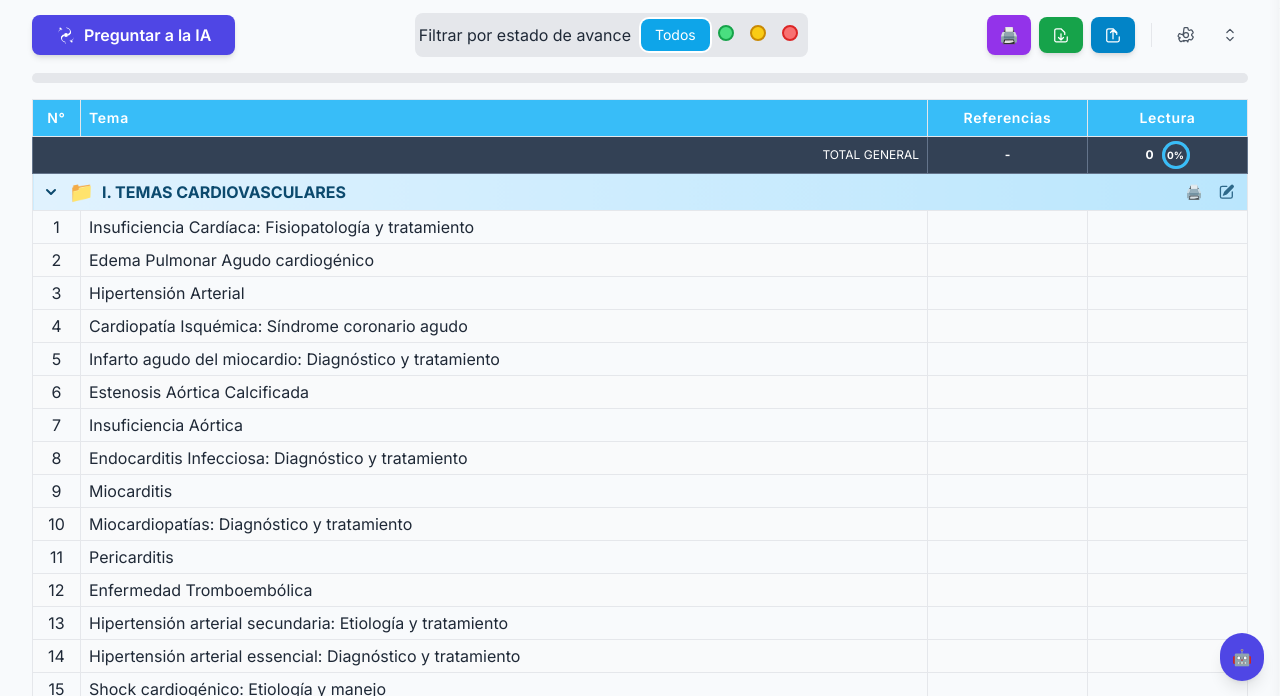
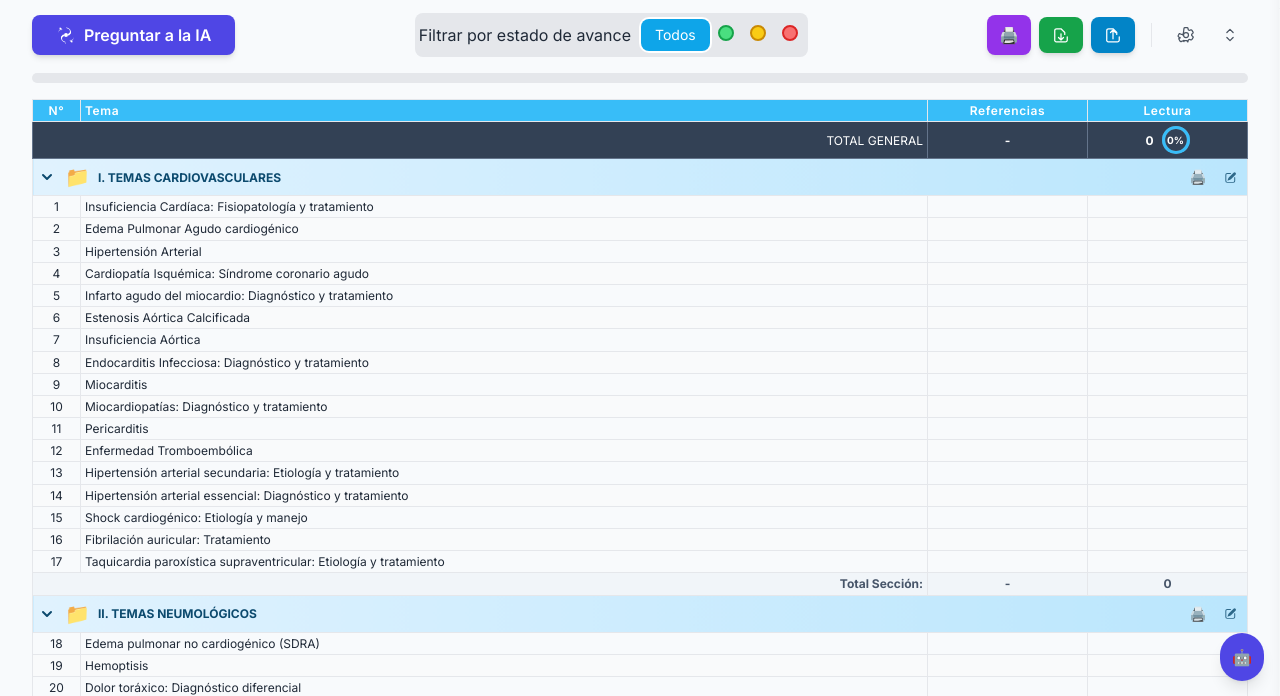
Before and after one commit to DanielOpazoD/BetaExamenMedInt, a website: page index.html in a window 1280 px wide. Shown: the part 103-799 px from the top of the page. Drawn offline with nearby package versions, Linux system fonts and the light colour scheme.

Commit message:
Make topic list more compact

```diff
--- a/index.css
+++ b/index.css
@@ -329,6 +329,9 @@
 table.resizable-table td,
 table.resizable-table th {
     position: relative;
+    padding: 0.25rem 0.25rem;
+    font-size: 0.75rem;
+    line-height: 1.1;
 }
 
 /* Floating image styles */
```
